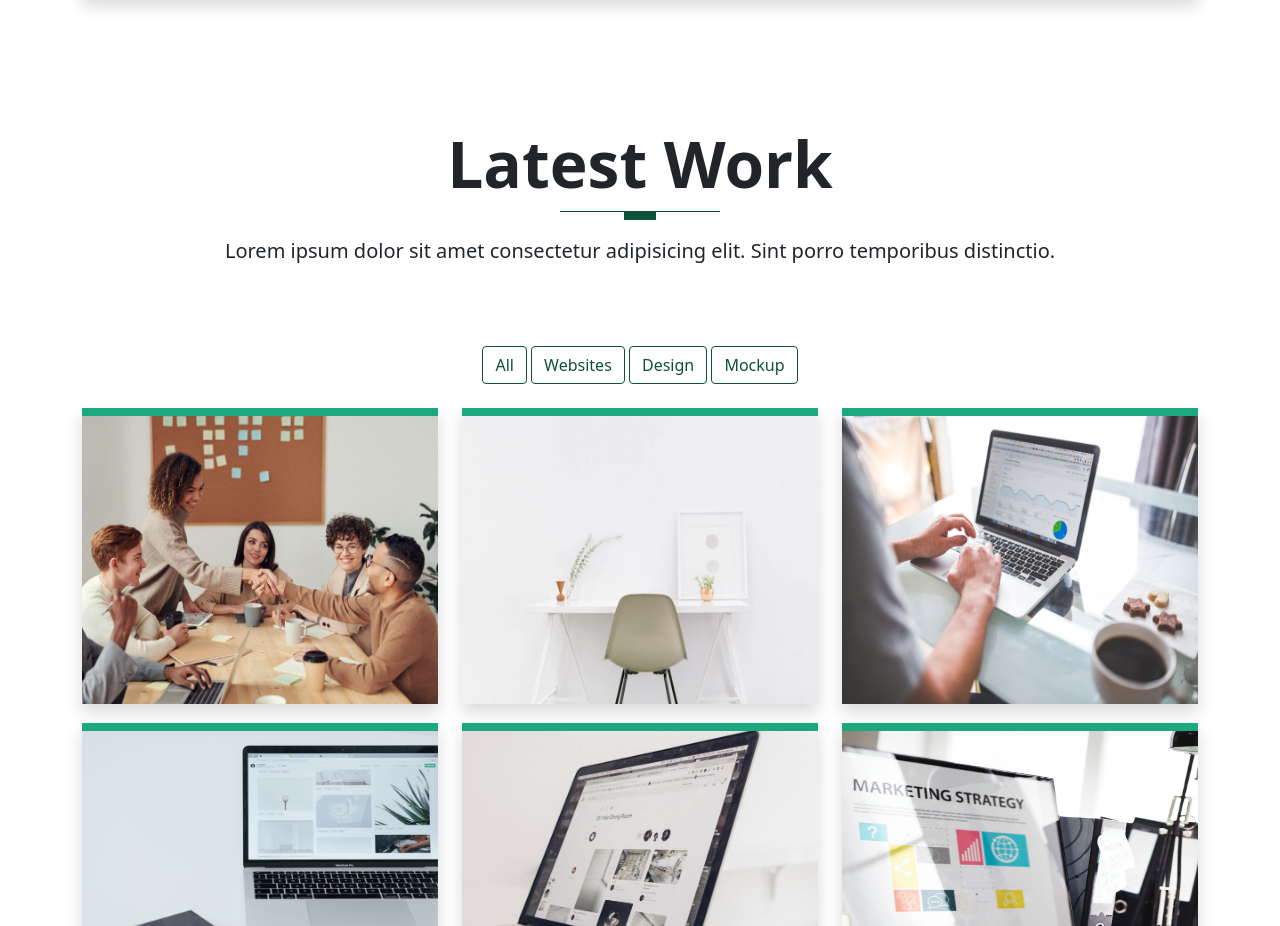
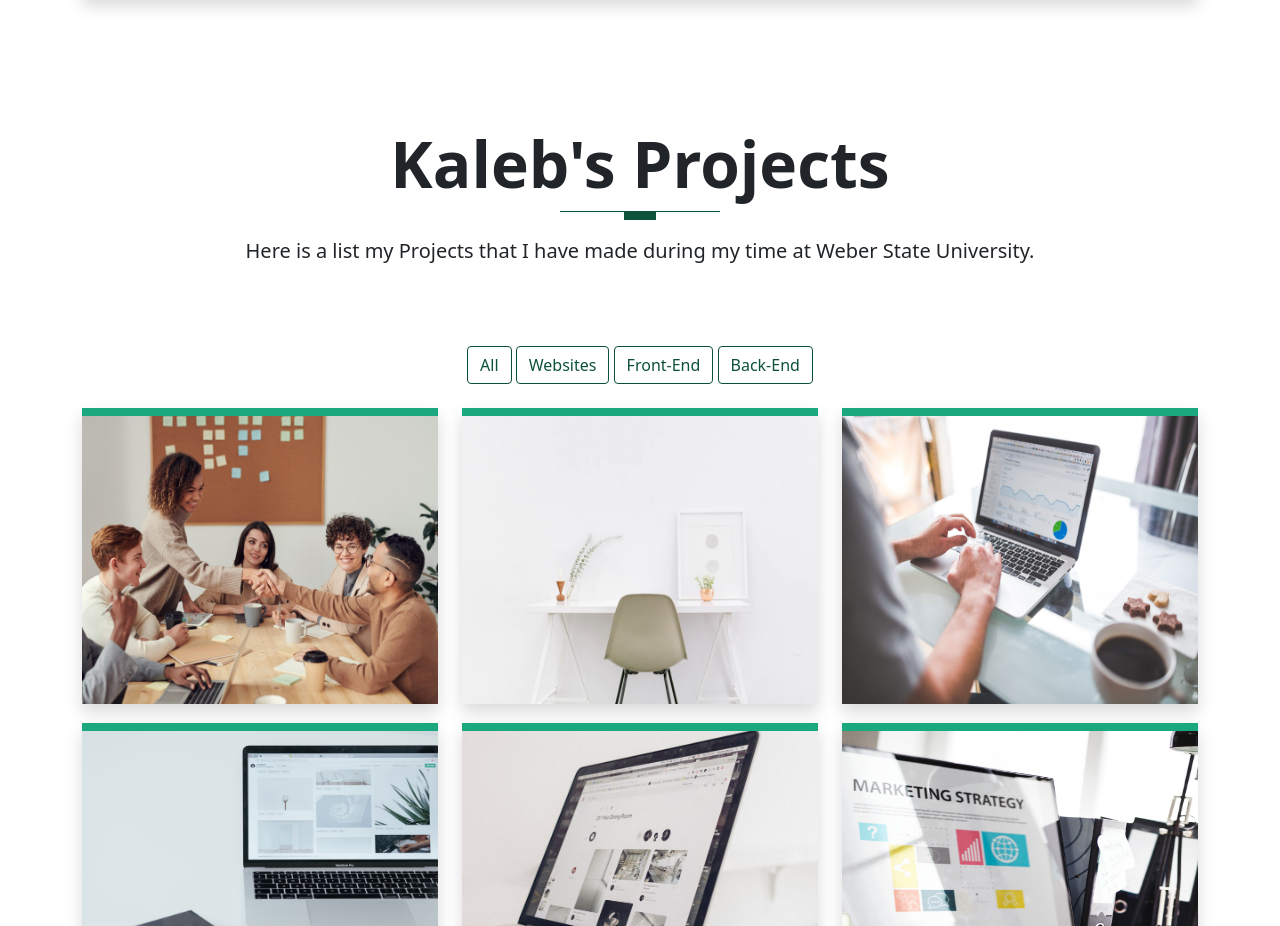
Before and after one commit to WSU-SoC-WEB2890-CU/web2890-review-assignment-kpost801, a website built with Vite: page src/index.html in a window 1280 px wide. Shown: the part 5050-5976 px from the top of the page. Built offline with nearby package versions, Linux system fonts and the light colour scheme.

Commit message:
rought draft

```diff
--- a/src/index.html
+++ b/src/index.html
@@ -427,18 +427,18 @@
   <section id="portfolio" class="portfolio">
     <div class="container">
       <div class="row text-center mt-5">
-        <h1 class="display-3 fw-bold text-capitalize">Latest work</h1>
+        <h1 class="display-3 fw-bold text-capitalize">Kaleb's Projects</h1>
         <div class="heading-line"></div>
         <p class="lead">
-          Lorem ipsum dolor sit amet consectetur adipisicing elit. Sint porro temporibus distinctio.
+          Here is a list my Projects that I have made during my time at Weber State University.
         </p>
       </div>
       <div class="row mt-5 mb-4 g-3 text-center">
         <div class="col-md-12">
           <button class="btn btn-outline-primary" type="button">All</button>
           <button class="btn btn-outline-primary" type="button">websites</button>
-          <button class="btn btn-outline-primary" type="button">design</button>
-          <button class="btn btn-outline-primary" type="button">mockup</button>
+          <button class="btn btn-outline-primary" type="button">Front-End</button>
+          <button class="btn btn-outline-primary" type="button">Back-End</button>
         </div>
       </div>
 
```
